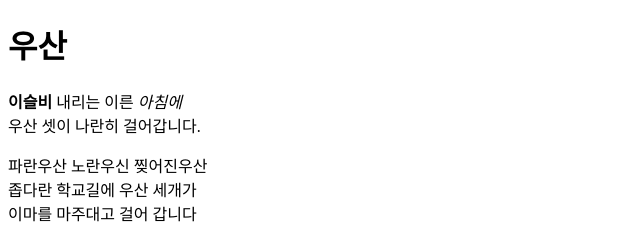
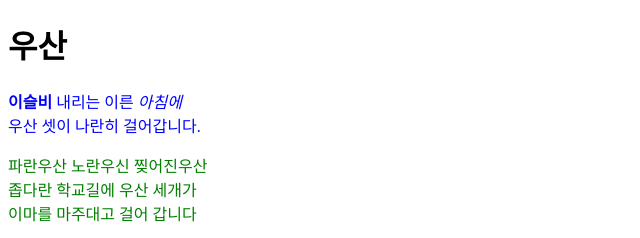
Before and after one commit to TaewooRiver/HTML-CSS, a plain HTML site: page html/index.html in a window 1280 px wide. Shown: the top 238 px of the page, without its empty margins (0-640 px from the left). Drawn offline with Linux system fonts and the light colour scheme.

Commit message:
daily update

```diff
--- a/html/index.html
+++ b/html/index.html
@@ -4,13 +4,14 @@
         <meta charset="UTF-8">
         <meta name="viewport" content="width=device-width, initial-scale = 1.0">
         <title>Browser</title>
+        <link href="style.css" rel="stylesheet">
     </head>
     <body>
         <h1>
             우산
         </h1>
         <p><strong>이슬비</strong> 내리는 이른 <em>아침에</em> <br>우산 셋이 나란히 걸어갑니다.</p>
-        <p>파란우산 노란우신 찢어진우산<br>좁다란 학교길에 우산 세개가<br>이마를 마주대고 걸어 갑니다</p>
+        <p style="color:green;">파란우산 노란우신 찢어진우산<br>좁다란 학교길에 우산 세개가<br>이마를 마주대고 걸어 갑니다</p>
         <a href="https://www.naver.com">asdf</a>
         <img src="https://www.google.com/images/branding/googlelogo/1x/googlelogo_color_272x92dp.png" alt="우산 사진" width="20%">
     </body>
--- /dev/null
+++ b/html/style.css
@@ -0,0 +1 @@
+p{color:blue}
```
